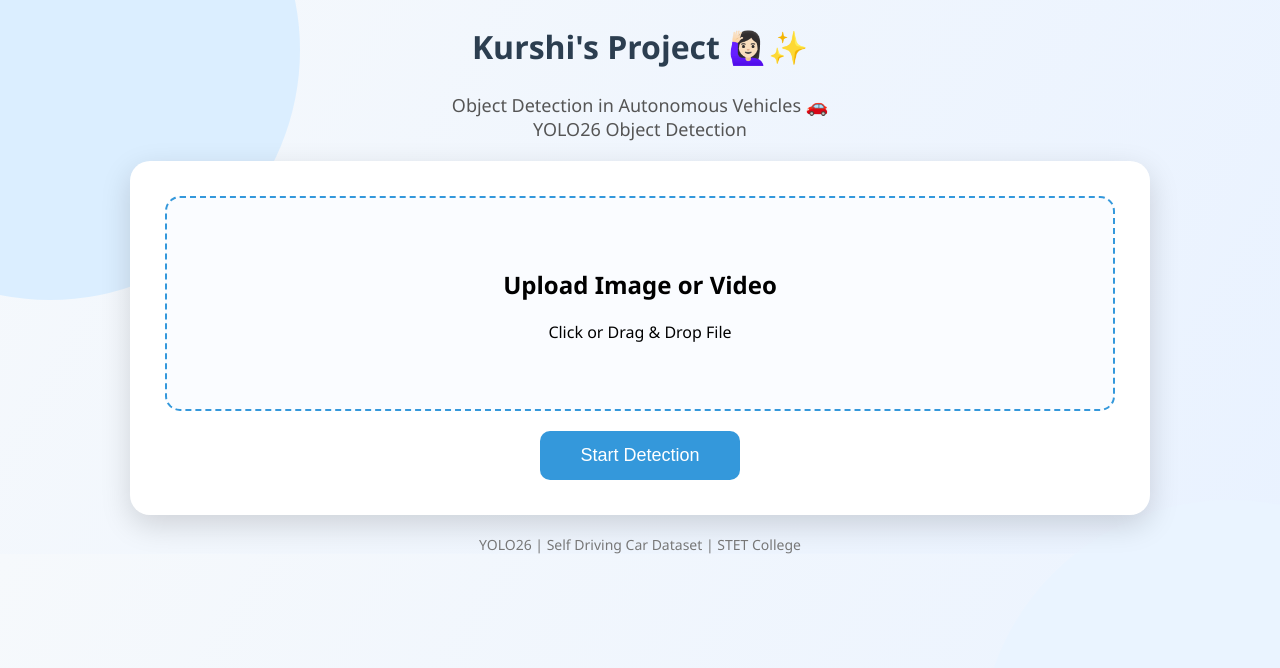
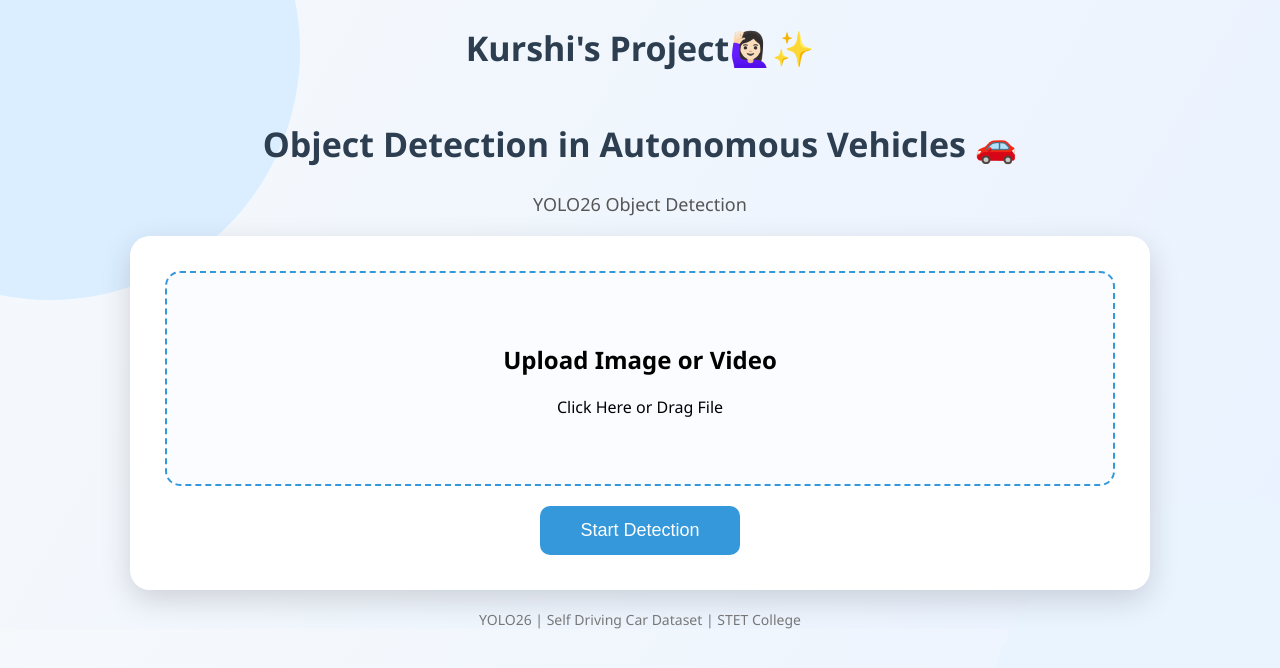
Before and after one commit to srdhanief/yolo-website, a Flask app: page / in a window 1280 px wide. Shown: the top 668 px of the page. Run offline with Flask 3, Linux system fonts and the light colour scheme.

Commit message:
Update index.html

```diff
--- a/templates/index.html
+++ b/templates/index.html
@@ -1,298 +1,503 @@
 <!DOCTYPE html>
 <html>
+
 <head>
+
 <title>Kurshi's Project</title>
+
 <meta name="viewport" content="width=device-width, initial-scale=1">
 
 <style>
+
+/* BACKGROUND DESIGN */
+
 body{
+
 margin:0;
+
 font-family:Segoe UI;
-background:linear-gradient(120deg,#f6f9fc,#e9f2ff);
+
+background:
+
+linear-gradient(120deg,#f6f9fc,#e9f2ff);
+
 }
 
+
 /* HEADER */
+
 .header{
+
 text-align:center;
+
 padding:25px;
-font-size:32px;
+
+font-size:34px;
+
 font-weight:bold;
+
 color:#2c3e50;
+
 }
 
+
 .subheader{
+
 text-align:center;
+
 font-size:18px;
+
 margin-bottom:20px;
+
 color:#555;
+
 }
 
+
 /* MAIN CONTAINER */
+
 .container{
+
 margin:auto;
-width:85%;
+
+width:80%;
+
 max-width:950px;
+
 background:white;
+
 padding:35px;
+
 border-radius:20px;
+
 box-shadow:0px 10px 30px rgba(0,0,0,0.15);
+
 }
 
+
 /* UPLOAD BOX */
+
 .upload-box{
+
 border:2px dashed #3498db;
+
 padding:50px;
+
 border-radius:15px;
+
 text-align:center;
+
 cursor:pointer;
+
 transition:0.3s;
+
 background:#fafcff;
+
 }
 
+
 .upload-box:hover{
+
 background:#f0f7ff;
+
 transform:scale(1.02);
+
 }
 
+
 /* BUTTON */
+
 button{
+
 margin-top:20px;
+
 padding:14px 40px;
+
 font-size:18px;
+
 background:#3498db;
+
 color:white;
+
 border:none;
+
 border-radius:10px;
+
 cursor:pointer;
+
 transition:0.3s;
+
 }
 
+
 button:hover{
+
 background:#217dbb;
+
 transform:scale(1.05);
+
 }
 
+
 /* PREVIEW */
+
 .preview{
+
 text-align:center;
+
 }
 
-.preview img, .preview video{
+
+.preview img,video{
+
 margin-top:20px;
+
 max-width:500px;
+
 border-radius:10px;
+
 box-shadow:0px 5px 20px rgba(0,0,0,0.2);
+
 }
 
+
 /* OUTPUT */
+
 .output-card{
+
 margin-top:40px;
+
 padding:25px;
+
 background:#f8fbff;
+
 border-radius:15px;
+
 box-shadow:0px 5px 20px rgba(0,0,0,0.15);
+
 text-align:center;
+
 }
 
-.output-card img, .output-card video{
+
+.output-card img,video{
+
 max-width:650px;
+
 border-radius:10px;
+
 box-shadow:0px 10px 25px rgba(0,0,0,0.25);
+
 }
 
+
 /* DOWNLOAD BUTTON */
+
 .download{
+
 background:#2ecc71;
+
 }
 
+
 .download:hover{
+
 background:#27ae60;
+
 }
 
-/* LOADER */
+
+/* LOADING SPINNER */
+
 .loader{
+
 border:8px solid #eee;
+
 border-top:8px solid #3498db;
+
 border-radius:50%;
+
 width:70px;
+
 height:70px;
+
 animation:spin 1s linear infinite;
+
 margin:auto;
+
 margin-top:20px;
+
 display:none;
+
 }
 
+
 .loadingText{
+
 text-align:center;
+
 margin-top:10px;
+
 font-size:18px;
+
 color:#444;
+
 display:none;
+
 }
 
+
+/* ANIMATION */
+
 @keyframes spin{
+
 0% { transform:rotate(0deg); }
 100% { transform:rotate(360deg); }
+
 }
 
+
 /* FOOTER */
+
 .footer{
+
 text-align:center;
+
 margin-top:20px;
+
 color:#777;
+
 font-size:14px;
+
 }
 
-/* Background shapes */
+
+/* SOFT BACKGROUND DESIGN */
+
 body::before{
+
 content:"";
+
 position:fixed;
+
 top:-200px;
+
 left:-200px;
+
 width:500px;
+
 height:500px;
+
 background:#dbeeff;
+
 border-radius:50%;
+
 z-index:-1;
+
 }
 
+
 body::after{
+
 content:"";
+
 position:fixed;
+
 bottom:-200px;
+
 right:-200px;
+
 width:500px;
+
 height:500px;
+
 background:#eaf4ff;
+
 border-radius:50%;
+
 z-index:-1;
+
 }
+
+
 </style>
+
 </head>
 
 <body>
 
 <div class="header">
-Kurshi's Project 🙋🏻‍♀️✨
+
+Kurshi's Project🙋🏻‍♀️✨
+
 </div>
 
+<div class="header">
+
+Object Detection in Autonomous Vehicles 🚗
+
+</div>
+
+
 <div class="subheader">
-Object Detection in Autonomous Vehicles 🚗 <br>
+
 YOLO26 Object Detection
+
 </div>
+
+
 
 <div class="container">
 
+
 <form id="uploadForm" action="/predict" method="post" enctype="multipart/form-data">
 
-<div class="upload-box" id="dropArea">
+
+<div class="upload-box" onclick="document.getElementById('fileInput').click();">
+
 <h2>Upload Image or Video</h2>
-<p>Click or Drag & Drop File</p>
-<input type="file" id="fileInput" name="file" hidden required
-accept=".jpg,.jpeg,.png,.mp4,.avi,.mov"
-onchange="previewFile()">
+
+<p>Click Here or Drag File</p>
+
+<input type="file" id="fileInput" name="file" hidden required onchange="previewFile()">
+
 </div>
 
-<div class="preview" id="preview"></div>
+
+
+<div class="preview" id="preview">
+
+</div>
+
 
 <center>
-<button type="submit" id="submitBtn">Start Detection</button>
+
+<button>
+
+Start Detection
+
+</button>
+
 </center>
+
 
 </form>
 
+
+
 <div class="loader" id="loader"></div>
+
 <div class="loadingText" id="loadingText">
+
 Running YOLO26 Model...
-</div>
-
-{% if output %}
-<div class="output-card">
-<h2>Detection Result</h2>
-
-{% if output.endswith(('.mp4','.avi','.mov')) %}
-<video controls>
-<source src="{{output}}">
-</video>
-{% else %}
-<img src="{{output}}">
-{% endif %}
-
-<br>
-<a href="{{output}}" download>
-<button class="download">Download Result</button>
-</a>
-</div>
-{% endif %}
-
-{% if error %}
-<div style="color:red;text-align:center;margin-top:20px;">
-{{ error }}
-</div>
-{% endif %}
 
 </div>
 
+
+
+{% if output %}
+
+<div class="output-card">
+
+<h2>Detection Result</h2>
+
+
+{% if ".mp4" in output %}
+
+<video controls>
+
+<source src="{{output}}" type="video/mp4">
+
+</video>
+
+{% else %}
+
+<img src="{{output}}">
+
+{% endif %}
+
+
+<br>
+
+<a href="{{output}}" download>
+
+<button class="download">
+
+Download Result
+
+</button>
+
+</a>
+
+
+</div>
+
+{% endif %}
+
+
+
+</div>
+
+
+
 <div class="footer">
+
 YOLO26 | Self Driving Car Dataset | STET College
+
 </div>
+
+
 
 <script>
 
-// Click upload box
-document.getElementById("dropArea").addEventListener("click", function(){
-document.getElementById("fileInput").click();
+
+function previewFile(){
+
+const file = document.getElementById("fileInput").files[0];
+
+const preview = document.getElementById("preview");
+
+preview.innerHTML="";
+
+
+if(file.type.includes("image")){
+
+const reader = new FileReader();
+
+reader.onload=function(){
+
+preview.innerHTML="<img src='"+reader.result+"'>";
+
+}
+
+reader.readAsDataURL(file);
+
+}
+
+
+if(file.type.includes("video")){
+
+const url = URL.createObjectURL(file);
+
+preview.innerHTML="<video controls src='"+url+"'></video>";
+
+}
+
+}
+
+
+document.getElementById("uploadForm").addEventListener("submit", function(){
+
+document.getElementById("loader").style.display="block";
+
+document.getElementById("loadingText").style.display="block";
+
 });
 
-// Drag & Drop
-let dropArea = document.getElementById("dropArea");
-
-dropArea.addEventListener("dragover", function(e){
-e.preventDefault();
-dropArea.style.background = "#e3f2fd";
-});
-
-dropArea.addEventListener("dragleave", function(){
-dropArea.style.background = "#fafcff";
-});
-
-dropArea.addEventListener("drop", function(e){
-e.preventDefault();
-dropArea.style.background = "#fafcff";
-document.getElementById("fileInput").files = e.dataTransfer.files;
-previewFile();
-});
-
-// Preview
-function previewFile(){
-const file = document.getElementById("fileInput").files[0];
-const preview = document.getElementById("preview");
-preview.innerHTML="";
-
-if(!file) return;
-
-if(file.type.startsWith("image")){
-const reader = new FileReader();
-reader.onload = function(){
-preview.innerHTML = "<img src='"+reader.result+"'>";
-}
-reader.readAsDataURL(file);
-}
-
-if(file.type.startsWith("video")){
-const url = URL.createObjectURL(file);
-preview.innerHTML = "<video controls src='"+url+"'></video>";
-}
-}
-
-// Show loader & disable button
-document.getElementById("uploadForm").addEventListener("submit", function(){
-document.getElementById("loader").style.display="block";
-document.getElementById("loadingText").style.display="block";
-document.getElementById("submitBtn").disabled = true;
-});
 
 </script>
 
+
 </body>
+
 </html>
```
